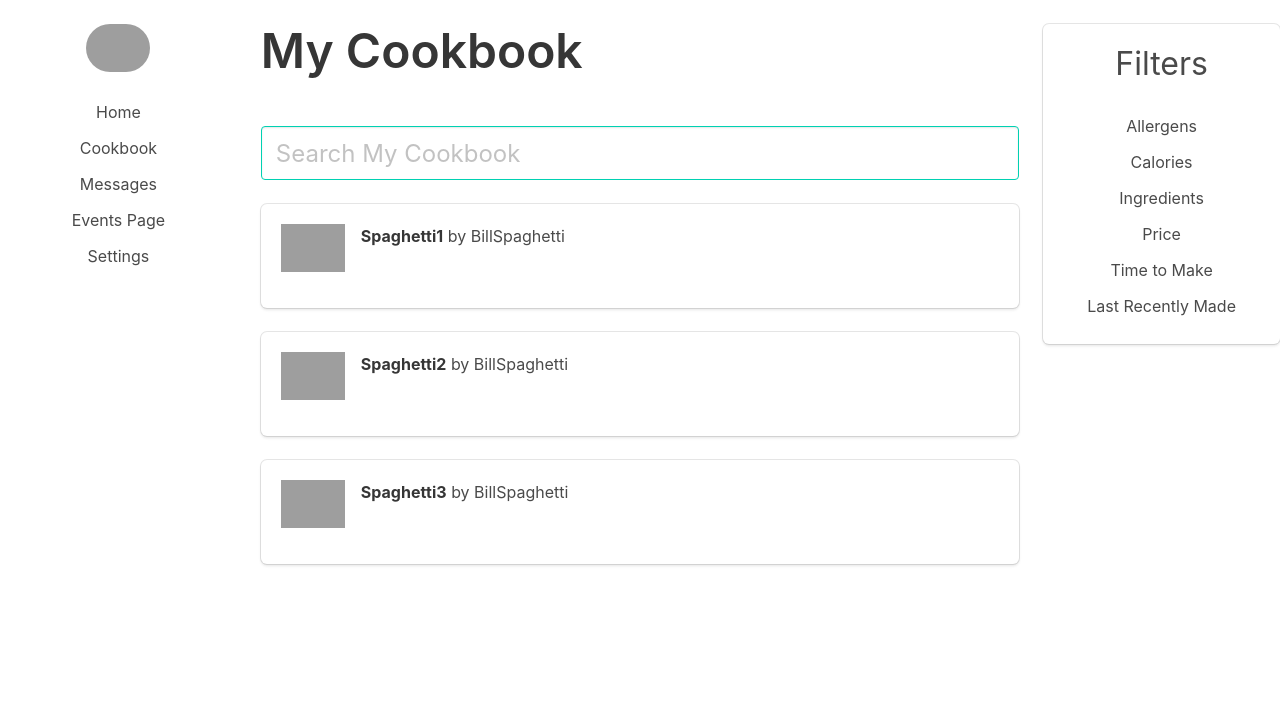
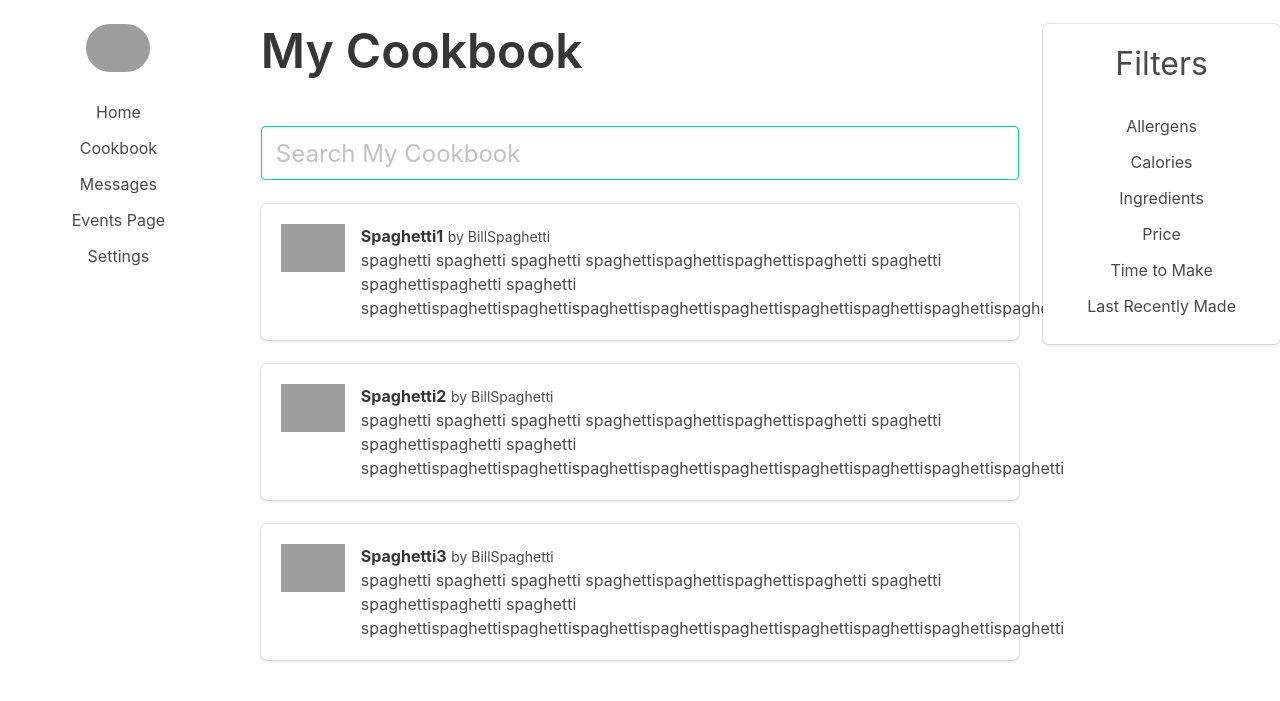
Before and after one commit to erikqu/MealApplication, a Flask app: a page that uses templates/cookbook.html in a window 1280 px wide. Shown: the top 701 px of the page. Run offline with Flask 2, Linux system fonts and the light colour scheme; grey boxes are pictures that could not be loaded.

Commit message:
adding more fake user data; adding descriptions to my cookbook

```diff
--- a/static/data/fake_user.json
+++ b/static/data/fake_user.json
@@ -24,12 +24,15 @@
   ],
   "cookbook_recipes": [{
     "recipe": "Spaghetti1",
-    "author": "BillSpaghetti"
+    "author": "BillSpaghetti",
+    "description": "spaghetti spaghetti spaghetti spaghettispaghettispaghettispaghetti spaghetti spaghettispaghetti spaghetti spaghettispaghettispaghettispaghettispaghettispaghettispaghettispaghettispaghettispaghetti"
   }, {
     "recipe": "Spaghetti2",
-    "author": "BillSpaghetti"
+    "author": "BillSpaghetti",
+    "description": "spaghetti spaghetti spaghetti spaghettispaghettispaghettispaghetti spaghetti spaghettispaghetti spaghetti spaghettispaghettispaghettispaghettispaghettispaghettispaghettispaghettispaghettispaghetti"
   }, {
     "recipe": "Spaghetti3",
-    "author": "BillSpaghetti"
+    "author": "BillSpaghetti",
+    "description": "spaghetti spaghetti spaghetti spaghettispaghettispaghettispaghetti spaghetti spaghettispaghetti spaghetti spaghettispaghettispaghettispaghettispaghettispaghettispaghettispaghettispaghettispaghetti"
   }]
 }
--- a/templates/cookbook.html
+++ b/templates/cookbook.html
@@ -19,7 +19,8 @@
             </p>
           </figure>
           <div class="media-content">
-            <p><strong>{{ recipe.recipe }}</strong> by {{ recipe.author }}</p>
+            <p><strong>{{ recipe.recipe }}</strong> <small>by {{ recipe.author }}</small></p>
+            {{ recipe['description'] }}
           </div>
         </article>
       </div>
```
